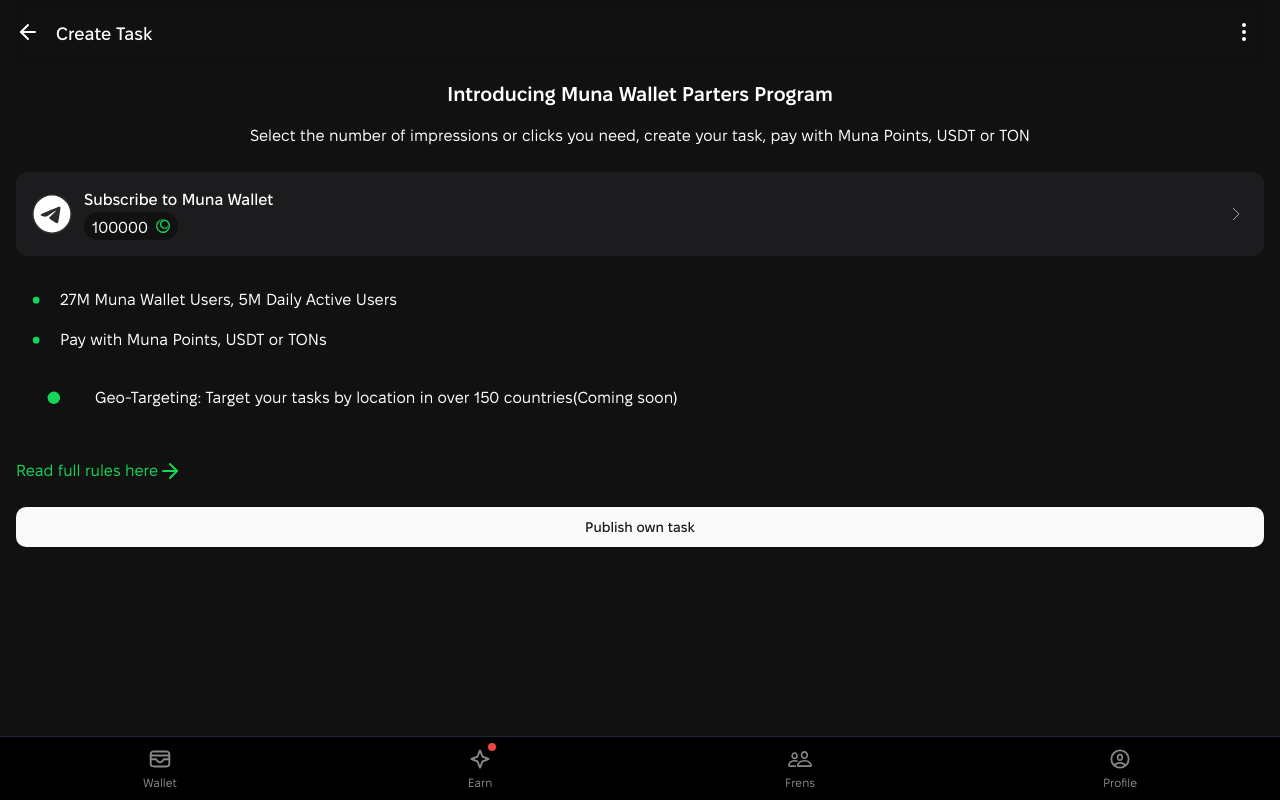
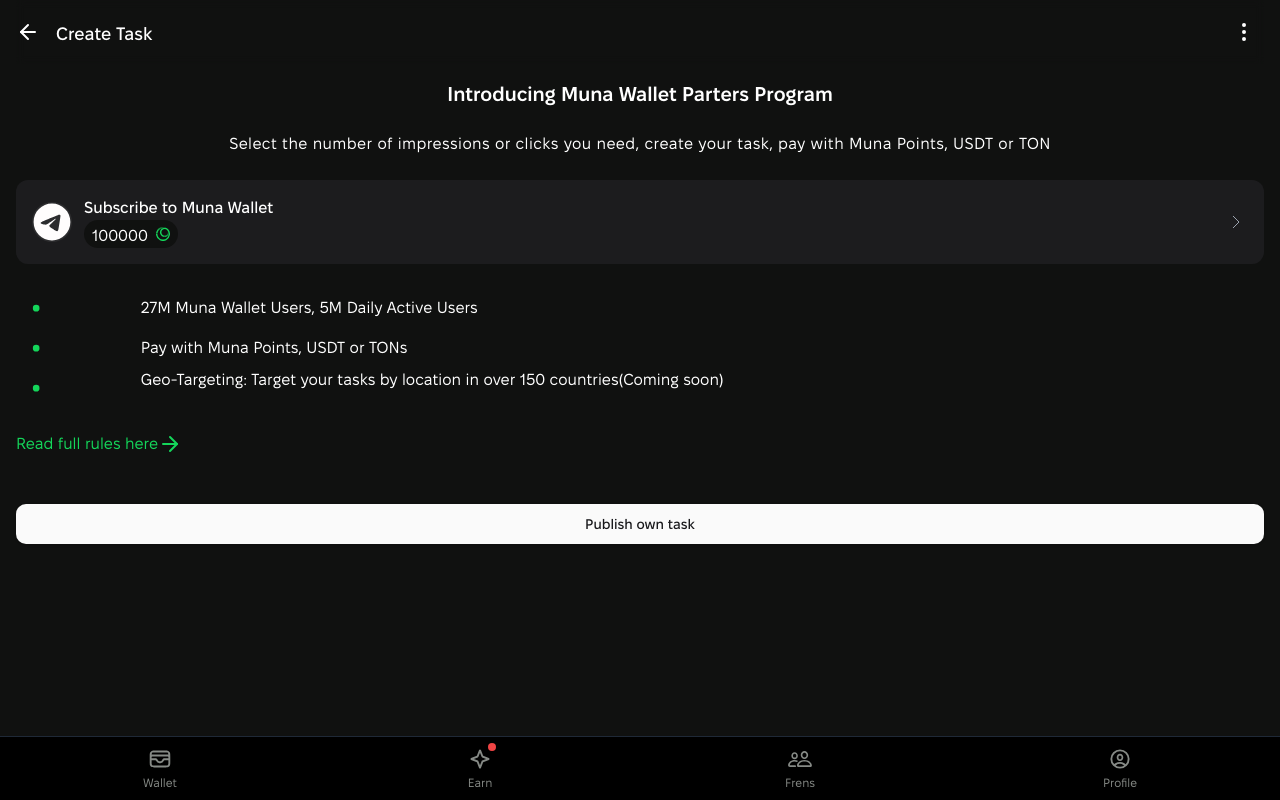
Before and after one commit to Precious-c/earnup, a React (Vite) app: page /tasks/create in a window 1280 px wide. Built offline with nearby package versions, Linux system fonts and the light colour scheme; what @tailwindcss/colors would draw is missing.

Commit message:
Update CreateTaskPage.tsx

```diff
--- a/src/pages/CreateTask/CreateTaskPage.tsx
+++ b/src/pages/CreateTask/CreateTaskPage.tsx
@@ -74,10 +74,10 @@
 
         {currentStep === 0 && (
           <div className="">
-            <h2 className="font-semibold text-xl text-center mb-4">
+            <h2 className="font-semibold text-xl text-center mb-6">
               Introducing Muna Wallet Parters Program
             </h2>
-            <p className="text-center mb-4">
+            <p className="text-center mb-6 tracking-wide">
               Select the number of impressions or clicks you need, create your
               task, pay with Muna Points, USDT or TON
             </p>
@@ -93,23 +93,27 @@
               />
             </div>
 
-            <ul className="flex flex-col gap-2ml-4 mb-4">
-              <li className="flex gap-1 items-center">
-                <Dot size={40} className="text-accent-green" />
-                27M Muna Wallet Users, 5M Daily Active Users
+            <ul className="flex flex-col mb-6 list-disc">
+              <li className="flex items-center ">
+                <div className="w-[10%]">
+                  <Dot className="text-accent-green w-10 h-10 m-0 p-0" />
+                </div>
+                <p>27M Muna Wallet Users, 5M Daily Active Users</p>
               </li>
-              <li className="flex gap-1 items-center">
-                <Dot size={40} className="text-accent-green" />
-                Pay with Muna Points, USDT or TONs
+              <li className="flex items-center">
+                <div className="w-[10%]">
+                  <Dot className="text-accent-green w-10 h-10 m-0 p-0" />
+                </div>
+                <p>Pay with Muna Points, USDT or TONs</p>
               </li>
-              <li className="flex gap-1 items-center ">
-                {/* <div className="flex"> */}
-                <Dot size={75} className="text-accent-green" />
-                {/* <p> */}
-                Geo-Targeting: Target your tasks by location in over 150
-                countries(Coming soon)
-                {/* </p> */}
-                {/* </div> */}
+              <li className="flex items-start ">
+                <div className="w-[10%]">
+                  <Dot className="text-accent-green w-10 h-10 m-0 p-0" />
+                </div>
+                <p>
+                  Geo-Targeting: Target your tasks by location in over 150
+                  countries(Coming soon)
+                </p>
               </li>
             </ul>
 
@@ -117,7 +121,7 @@
               Read full rules here <ArrowRight />
             </a>
 
-            <Button size="lg" className="w-full">
+            <Button size="lg" className="w-full my-6">
               Publish own task
             </Button>
           </div>
```
